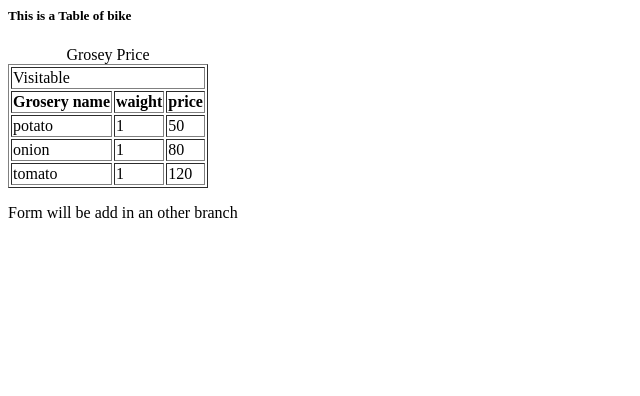
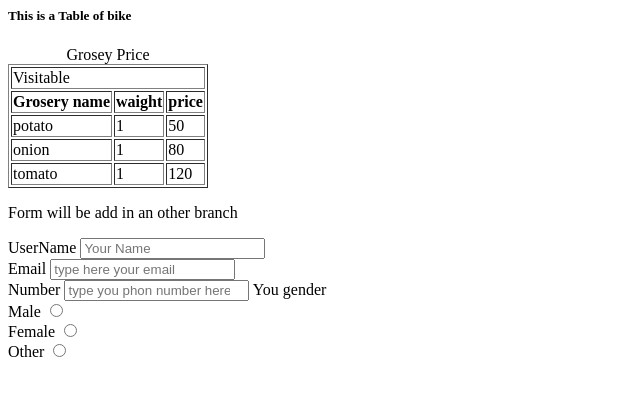
Before and after one commit to raihan-stack/Github-clone-test, a plain HTML site: page index.html in a window 1280 px wide. Shown: the whole page, without its empty margins (0-640 px from the left). Drawn offline with Linux system fonts and the light colour scheme.

Commit message:
from add ratio button added

```diff
--- a/index.html
+++ b/index.html
@@ -41,3 +41,23 @@
 </table>
 
 <p> Form will be add in an other branch</p>
+
+<form action="">
+    <label for="name">UserName</label>
+    <input type="text" name="UserName" id="name" placeholder="Your Name"><br>
+    <label for="">Email</label>
+    <input type="email" name="email" id="email" placeholder="type here your email" required>
+    <br>
+    <label for="number">Number</label>
+    <input type="number" name="phonNumber" placeholder="type you phon number here" id="number">
+
+<label for="">You gender</label><br>
+<label for="male">Male</label>
+<input type="radio" name="gender" value="male"  id="male"><br>
+<label for="female">Female</label>
+<input type="radio" name="gender" value="female" id="female">
+<br>
+<label for="other">Other</label>
+<input type="radio" name="gender" value="other" id="other">
+
+</form>
```
